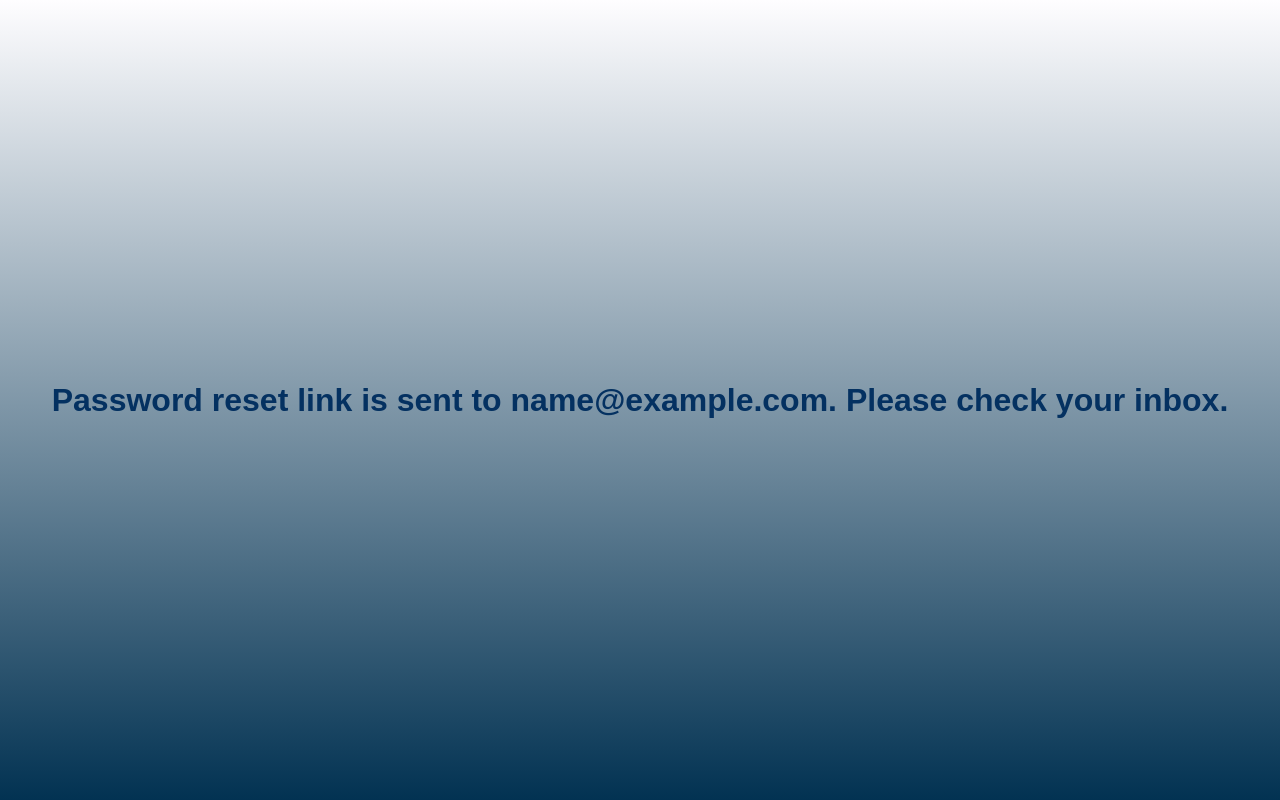
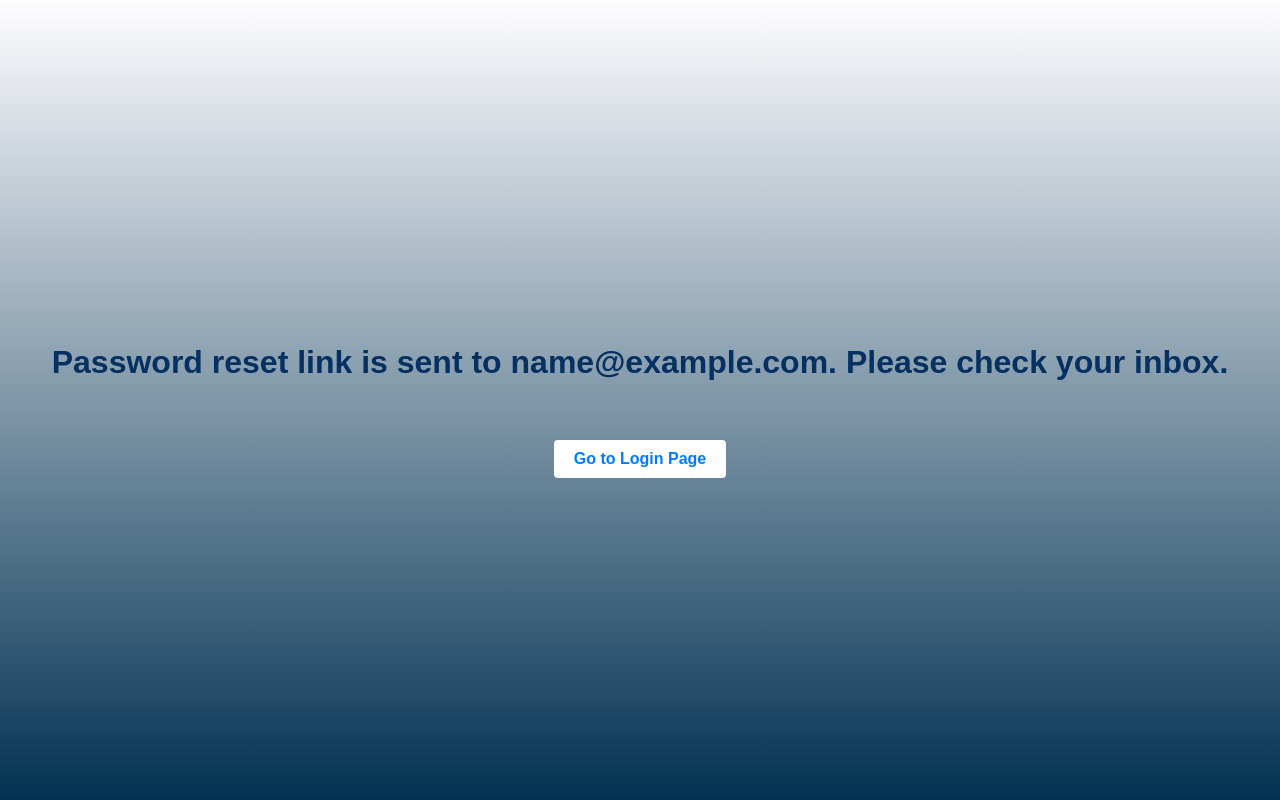
Before and after one commit to tanmays1124/backend, a Django app: template site2/templates/mail_sent.html in a window 1280 px wide. Run offline with Django 4.2, Linux system fonts and the light colour scheme; the template is opened without the code that fills it: most values are stand-ins (such as "Sample title", 1, 10 or a date in 2020).

Commit message:
almost done

```diff
--- a/site2/templates/mail_sent.html
+++ b/site2/templates/mail_sent.html
@@ -8,6 +8,7 @@
             background: linear-gradient(to bottom, #fefdffe1, #023252);
             margin: 0;
             display: flex;
+            flex-direction: column;
             align-items: center;
             justify-content: center;
             height: 100vh;
@@ -22,9 +23,28 @@
         p {
             margin-top: 10px;
         }
+
+        a {
+            color: #007bff;
+            text-decoration: none;
+            font-weight: bold;
+            display: inline-block;
+            padding: 10px 20px;
+            background-color: #fff;
+            border-radius: 4px;
+            transition: background-color 0.3s, color 0.3s;
+            margin-top: 20px;
+        }
+
+        a:hover {
+            background-color: #0056b3;
+            color: #fff;
+        }
+
     </style>
 </head>
 <body>
-    <h1>Password reset link is sent to {{email}}. Please check your inbox.</h1>
+    <h1>Password reset link is sent to {{email}}. Please check your inbox.</h1><br>
+    <a href="http://localhost:3000/login">Go to Login Page</a>
 </body>
 </html>
--- a/site2/templates/success.html
+++ b/site2/templates/success.html
@@ -44,7 +44,7 @@
 <body>
     <h1>Password Successfully Updated</h1>
     <div>
-        <a href="http://localhost:3000">Go to Login Page</a>
+        <a href="http://localhost:3000/login">Go to Login Page</a>
     </div>
 </body>
 </html>
--- a/site2/views.py
+++ b/site2/views.py
@@ -453,11 +453,15 @@ def deleteUserProfile(request, user_id):
     try:
         user = CustomUser.objects.get(id=user_id)
         user.delete()
+        data = QuestionHistory.objects.get(user=user_id)
+        data.delete()
         return JsonResponse({'message': 'User profile deleted successfully.'}, status=204)
     except CustomUser.DoesNotExist:
         return JsonResponse({'error': 'User does not exist.'}, status=404)
     except Exception as e:
         return JsonResponse({'error': str(e)}, status=500)
+
+
 
 
 
```
